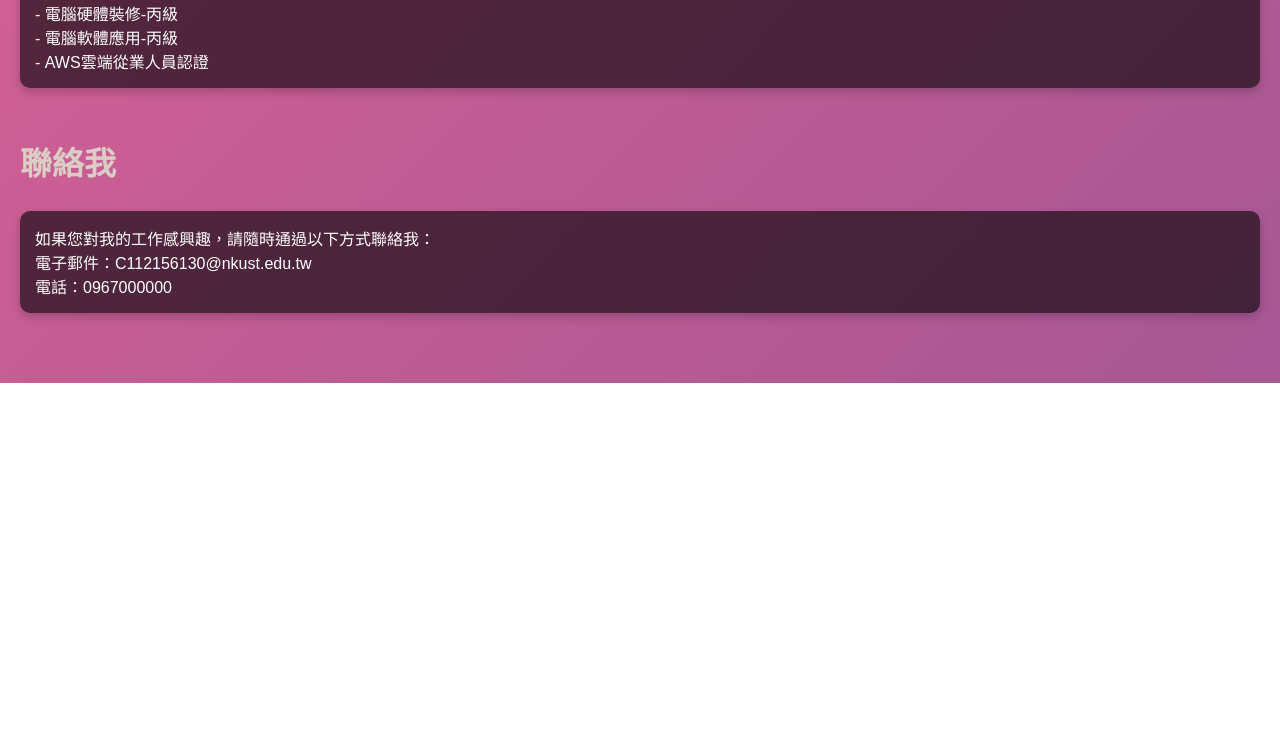
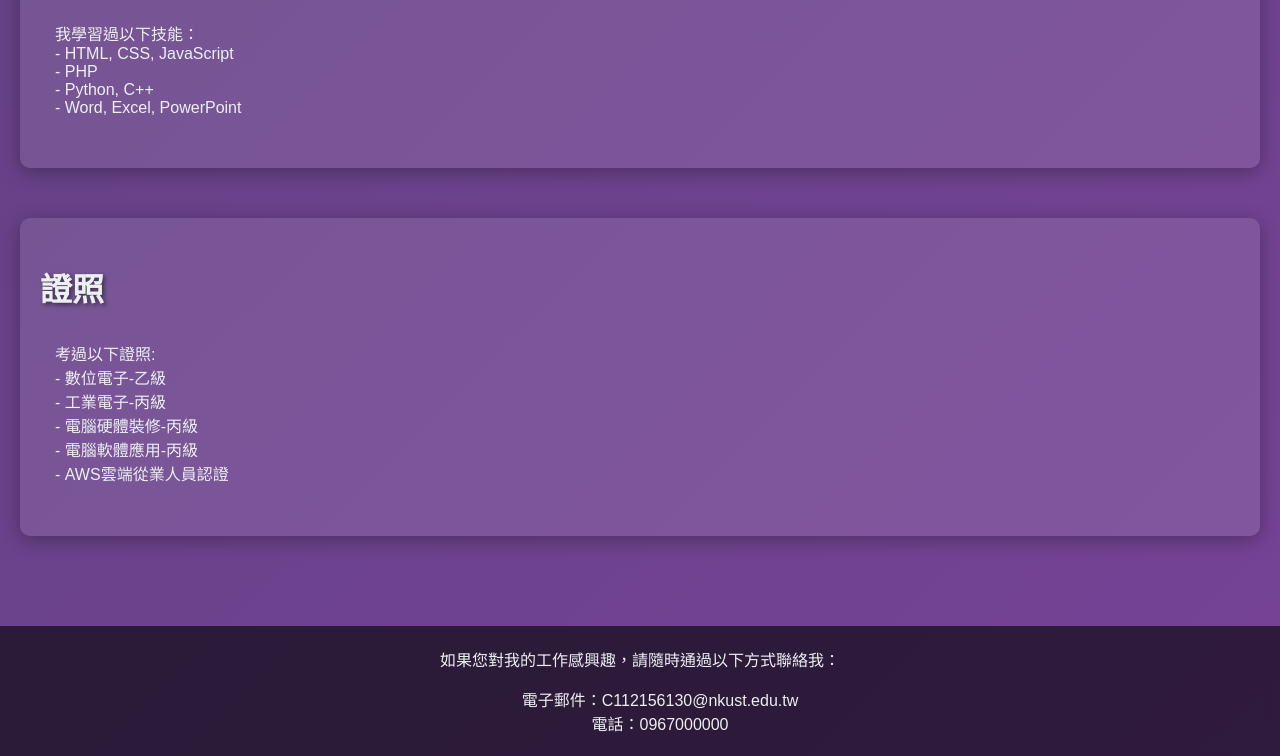
Before and after one commit to yingting-992/yingting-992.github.io, a plain HTML site: page index.html in a window 1280 px wide. Shown: the part 1036-1792 px from the top of the page. Before the commit the page ends 1419 px from the top, so only its background shows below. Drawn offline with Linux system fonts and the light colour scheme.

Commit message:
first html

```diff
--- a/index.html
+++ b/index.html
@@ -5,15 +5,21 @@
     <meta name="viewport" content="width=device-width, initial-scale=1.0">
     <title>自我介紹</title>
     <style>
+        :root {
+            --main-bg-color: #2c3e50;
+            --primary-color: #ecf0f1;
+            --secondary-color: rgba(255, 255, 255, 0.1);
+            --accent-color: #8e44ad;
+        }
         body {
             font-family: Arial, sans-serif;
             margin: 0;
             padding: 0;
-            background-color: #f4f4f4;
-            background: linear-gradient(135deg, #ff6b6b, #f06595, #6a4c93);
+            background-color: var(--main-bg-color);
+            background: linear-gradient(135deg, #2c3e50, #8e44ad);
             background-size: 400% 400%;
-            animation: gradientAnimation 15s ease infinite;
-            color: #fff;
+            animation: gradientAnimation 15s ease infinite;/*背景漸變動畫*/
+            color: var(--primary-color);
         }
 
         @keyframes gradientAnimation {
@@ -41,13 +47,13 @@
         .header h1 {
             font-size: 2.5em;
             letter-spacing: 2px;
-            background: linear-gradient(90deg, #ff7eb9, #ff65a3, #7afcff, #feff9c);
-            background-clip: text; /*屬性確保背景顏色只在文字內部顯示*/
+            background: linear-gradient(90deg, #2980b9, #8e44ad);
+            background-clip: text;
             -webkit-background-clip: text;
-            color: transparent; /*文字透明*/
-            opacity: 0;/*初始設置為完全透明，使得文字在一開始不可見，隨後會通過動畫顯示。*/
-            transform: translateY(-50px);/*將文字向上移動 50 像素，這是動畫效果的一部分，讓文字在出現時有一個從下方滑入的效果。*/
-            animation: textAppear 1.5s ease-out forwards;/*使用名為 textAppear 的動畫，動畫持續時間為 1.5 秒，使用 ease-out 動畫過渡效果。forwards 使動畫結束時保持最終狀態。*/
+            color: transparent;
+            opacity: 0;
+            transform: translateY(-50px);
+            animation: textAppear 1.5s ease-out forwards;
         }
 
         @keyframes textAppear {
@@ -67,33 +73,50 @@
 
         .section {
             margin: 50px 0;
+            padding: 20px;
+            background-color: rgba(255, 255, 255, 0.1);
+            border-radius: 10px;
+            box-shadow: 0 4px 20px rgba(0, 0, 0, 0.3);
+            transition: transform 0.3s ease;
+        }
+
+        .section:hover {
+            transform: scale(1.02);
         }
 
         .section h2 {
-            color: #dbccc4; /* 深棕色 */
-            font-size: 2em; /* 可根據需要調整字體大小 */
+            color: var(--primary-color);
+            font-size: 2em;
+            text-shadow: 2px 2px 4px rgba(0, 0, 0, 0.5);
+            margin-bottom: 10px;
         }
 
         .section p {
-            color: #fff;
-            background-color: rgba(0, 0, 0, 0.6);
+            color: var(--primary-color);
             padding: 15px;
-            border-radius: 10px;
-            box-shadow: 0 4px 10px rgba(0, 0, 0, 0.2);/*[陰影]的水平偏移量為 0 像素，垂直偏移量為 4 像素，模糊半徑為 10 像素，顏色為 20% */
-            transition: transform 0.3s ease, background-color 0.3s;/*過渡效果*/
+            transition: background-color 0.3s;
         }
 
-        .section p:hover { /*懸停效果進行了設置*/
-            transform: translateY(-10px);
-            background-color: rgba(255, 255, 255, 0.1);
+        .section p:hover {
+            background-color: var(--accent-color);
+        }
+
+        .profile-img {
+            width: 150px; /* 可根據需要調整大小 */
+            height: 150px; /* 確保圖片為正方形 */
+            border-radius: 50%; /* 圓形效果 */
+            display: block;
+            object-fit:cover; /*保持圖片原始比例，並完全填滿父元素*/
+            margin: 0 auto 15px; /* 自動居中，並在圖片下方添加一些間距 */
+            box-shadow: 0 4px 10px rgba(0, 0, 0, 0.2); /* 添加陰影 */
         }
 
         .floating-button {
-            position: fixed;/*固定定位，不會隨著頁面滾動而移動。*/
+            position: fixed;
             bottom: 20px;
             right: 20px;
-            background-color: #ff6b6b;
-            color: #fff;
+            background-color: var(--accent-color);
+            color: var(--primary-color);
             border: none;
             padding: 15px 30px;
             cursor: pointer;
@@ -104,8 +127,29 @@
         }
 
         .floating-button:hover {
-            background-color: #ff7eb9;
-            transform: scale(1.1);/*按鈕縮放變換*/
+            background-color: #9b59b6;
+            transform: scale(1.1);
+        }
+
+        .contact {
+            background-color: rgba(0, 0, 0, 0.6);
+            padding: 5px 15px;
+            text-align: center;
+            margin-top: 20px;
+        }
+
+        .contact ul {
+            list-style-type: none;
+        }
+
+        .contact a {
+            color: var(--primary-color);
+            text-decoration: none;
+            transition: color 0.3s;
+        }
+
+        .contact a:hover {
+            color: #9b59b6;
         }
     </style>
 </head>
@@ -116,6 +160,7 @@
     <div class="content">
         <div class="section" id="about">
             <h2>關於我</h2>
+            <img src="./original.jpg" alt="YingTing的照片" class="profile-img">
             <p>
                 我是YingTing，熱愛學習與挑戰，對技術和創意擁有無限熱情。
             </p>
@@ -132,13 +177,13 @@
             <h2>技能</h2>
             <p>我學習過以下技能：<br>
                 - HTML, CSS, JavaScript<br>
-                - php<br>
+                - PHP<br>
                 - Python, C++<br>
                 - Word, Excel, PowerPoint<br>
             </p>
         </div>
         <div class="section" id="Certificate">
-            <h2>技能</h2>
+            <h2>證照</h2>
             <p>考過以下證照:<br>
                 - 數位電子-乙級<br>
                 - 工業電子-丙級<br>
@@ -147,15 +192,17 @@
                 - AWS雲端從業人員認證
             </p>
         </div>
-        <div class="section" id="contact">
-            <h2>聯絡我</h2>
-            <p>
-                如果您對我的工作感興趣，請隨時通過以下方式聯絡我：<br>
-                電子郵件：C112156130@nkust.edu.tw<br>
-                電話：0967000000<br>
-            </p>
-        </div>
     </div>
+    <div class="contact" id="contact">
+        <p>
+            如果您對我的工作感興趣，請隨時通過以下方式聯絡我：<br>
+            <ul>
+                <li>電子郵件：<a href="mailto:C112156130@nkust.edu.tw">C112156130@nkust.edu.tw</a></li>
+                <li>電話：<a href="tel:0967000000">0967000000</a></li>
+            </ul>
+        </p>
+    </div>
+
     <button class="floating-button" onclick="scrollToTop()">回到頂部</button>
     <script>
         function scrollToTop() {
```
